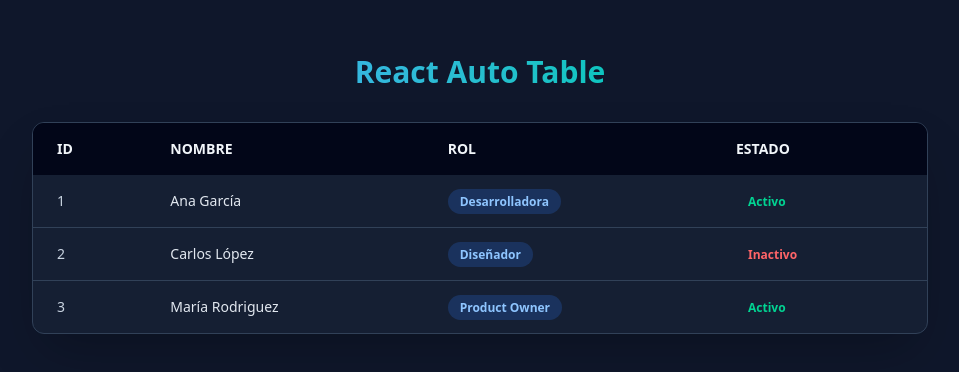
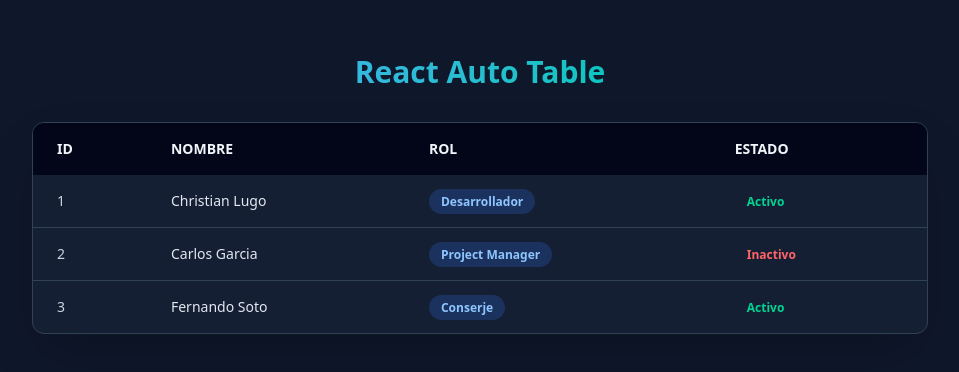
Before and after one commit to CarlosGarcia20/react-dynamic-table, a React (Vite) app: page / in a window 1280 px wide. Shown: the part 206-578 px from the top of the page, without its empty margins (160-1119 px from the left). Built offline with nearby package versions, Linux system fonts and the light colour scheme.

Commit message:
Cambios a peticion del ZLugo

```diff
--- a/src/componentst/table.jsx
+++ b/src/componentst/table.jsx
@@ -1,9 +1,9 @@
 
 function Table() {
     const users = [
-        { id: 1, name: "Ana García", role: "Desarrolladora", status: "Activo" },
-        { id: 2, name: "Carlos López", role: "Diseñador", status: "Inactivo" },
-        { id: 3, name: "María Rodriguez", role: "Product Owner", status: "Activo" },
+        { id: 1, name: "Christian Lugo", role: "Desarrollador", status: "Activo" },
+        { id: 2, name: "Carlos Garcia", role: "Project Manager", status: "Inactivo" },
+        { id: 3, name: "Fernando Soto", role: "Conserje", status: "Activo" },
     ];
 
     return (
```
